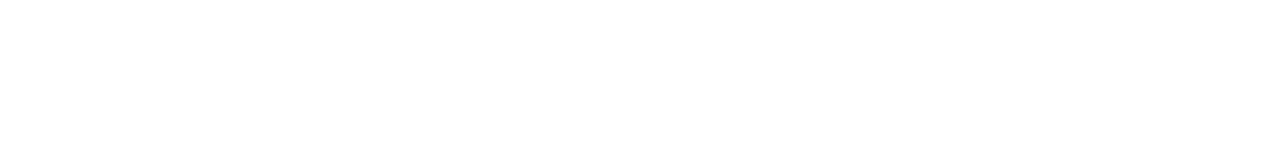
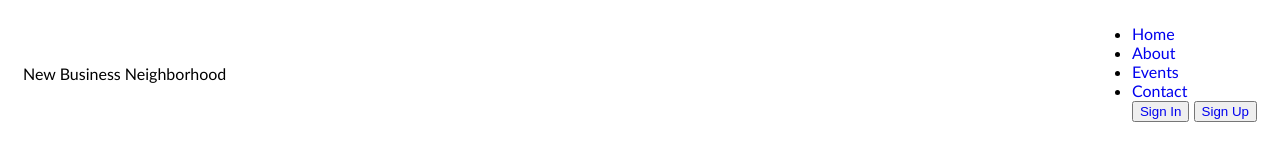
Before and after one commit to jhayduke/News_Website_Project, a plain HTML site: page index.html in a window 1280 px wide. Drawn offline with Linux system fonts and the light colour scheme.

Commit message:
updated to beginning css

```diff
--- a/index.html
+++ b/index.html
@@ -7,8 +7,21 @@
     <link rel="stylesheet" href="styles.css">
 </head>
 
+<body>
+    <nav class="navbar">
+        <div class="navdiv">
+            <div class="logo"><a href="#"></a>New Business Neighborhood</div>
+            <ul>
+                <li><a href="#">Home</a></li>
+                <li><a href="#">About</a></li>
+                <li><a href="#">Events</a></li>
+                <li><a href="#">Contact</a></li>
+                <button><a href="#">Sign In</a></button>
+                <button><a href="#">Sign Up</a></button>
+            </ul>
 
-<body>
+        </div>
+    </nav>
 
 
 </body>
--- a/styles.css
+++ b/styles.css
@@ -0,0 +1,16 @@
+*{
+    text-decoration: none;
+}
+
+.navbar{
+    background-color: white; font-family: 'Trebuchet MS', 'Lucida Sans Unicode', 'Lucida Grande', 'Lucida Sans', Arial, sans-serif; padding-left: 15px; padding-right: 15px;
+}
+
+.navdiv{
+    display: flex; align-items: center; justify-content: space-between;
+}
+
+
+.logo{
+
+}
```
Also changed, not shown: about.html (added, +11 -0 lines), contact_us.html (added, +11 -0 lines), events.html (added, +11 -0 lines).
